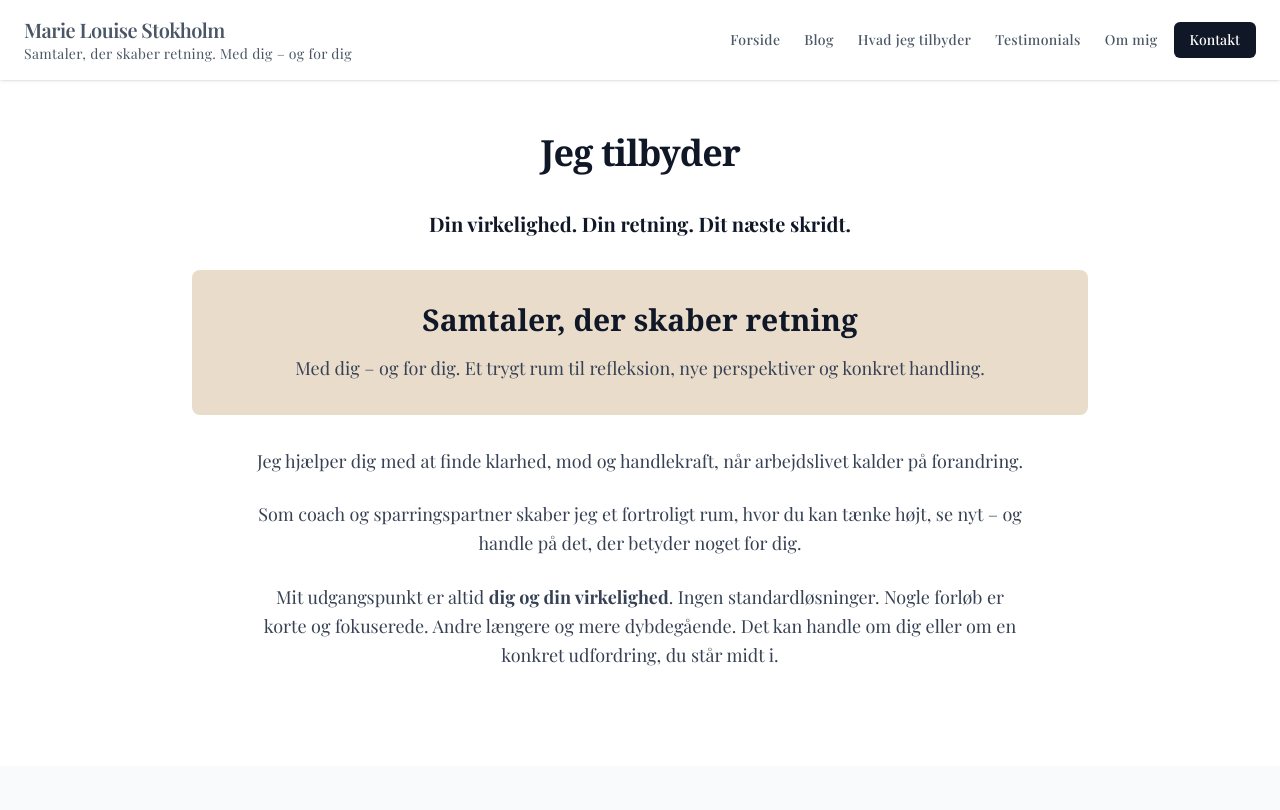
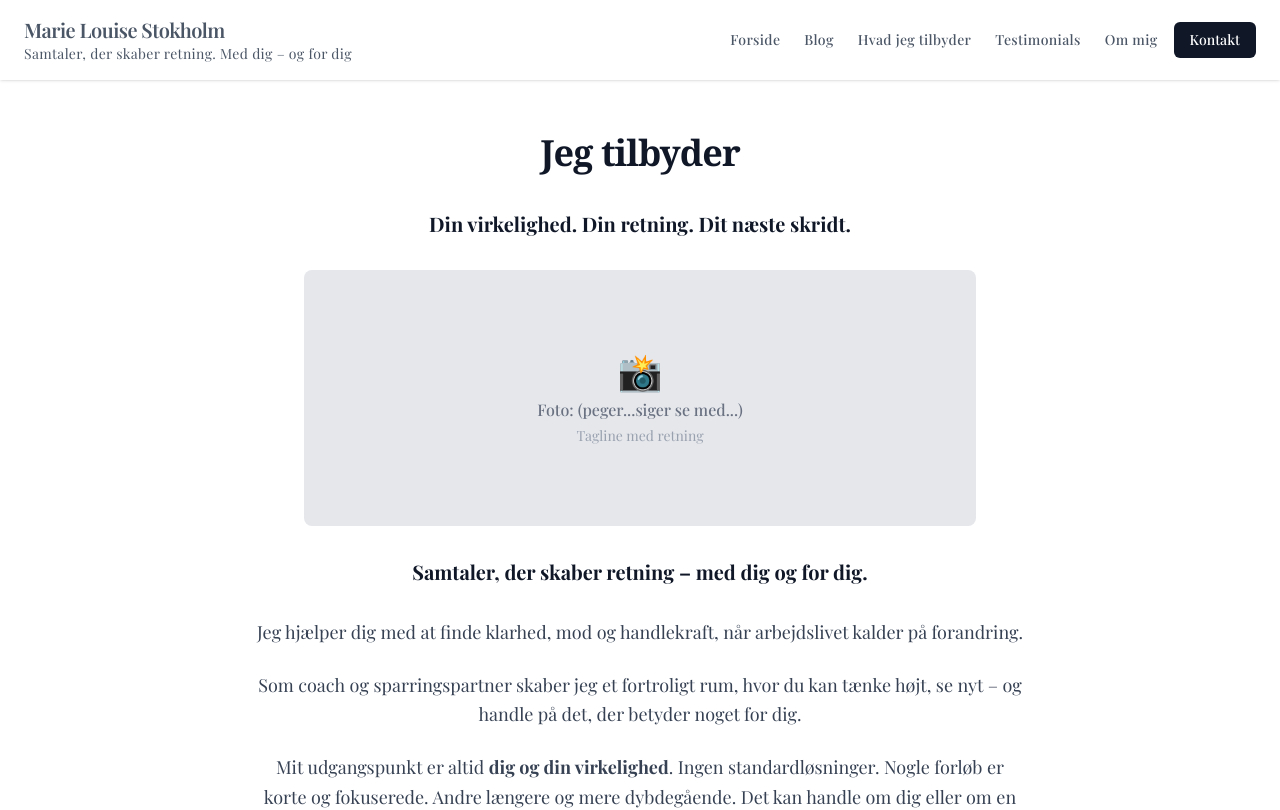
Before and after one commit to nordic-agency/marielouisestokholm, a Next.js app: page /hvad-jeg-tilbyder in a window 1280 px wide. Shown: the top 810 px of the page. Built offline with nearby package versions, Linux system fonts and the light colour scheme.

Commit message:
V2 Revision: Reverted back to photo placeholder instead of header text section

```diff
--- a/src/app/hvad-jeg-tilbyder/page.tsx
+++ b/src/app/hvad-jeg-tilbyder/page.tsx
@@ -17,17 +17,21 @@ export default function HvadJegTilbyder() {
             Din virkelighed. Din retning. Dit næste skridt.
           </p>
 
-          {/* Header sektion med tekst */}
-          <div className="max-w-4xl mx-auto mb-8">
-            <div className="bg-[#e9dccb] rounded-lg p-8 text-center">
-              <h2 className="text-2xl md:text-3xl font-serif font-bold text-gray-900 mb-4">
-                Samtaler, der skaber retning
-              </h2>
-              <p className="text-lg text-gray-700 leading-relaxed">
-                Med dig – og for dig. Et trygt rum til refleksion, nye perspektiver og konkret handling.
-              </p>
+          {/* Photo placeholder */}
+          <div className="max-w-2xl mx-auto mb-8">
+            <div className="bg-gray-200 rounded-lg h-64 flex items-center justify-center">
+              <div className="text-center">
+                <div className="text-4xl mb-2">📸</div>
+                <p className="text-gray-500 font-medium">Foto: (peger...siger se med...)</p>
+                <p className="text-sm text-gray-400 mt-1">Tagline med retning</p>
+              </div>
             </div>
           </div>
+
+          {/* Secondary tagline */}
+          <p className="text-xl font-bold text-gray-900">
+            Samtaler, der skaber retning – med dig og for dig.
+          </p>
 
           {/* Main content */}
           <div className="space-y-6 text-lg leading-relaxed text-gray-700 max-w-3xl mx-auto">
```
